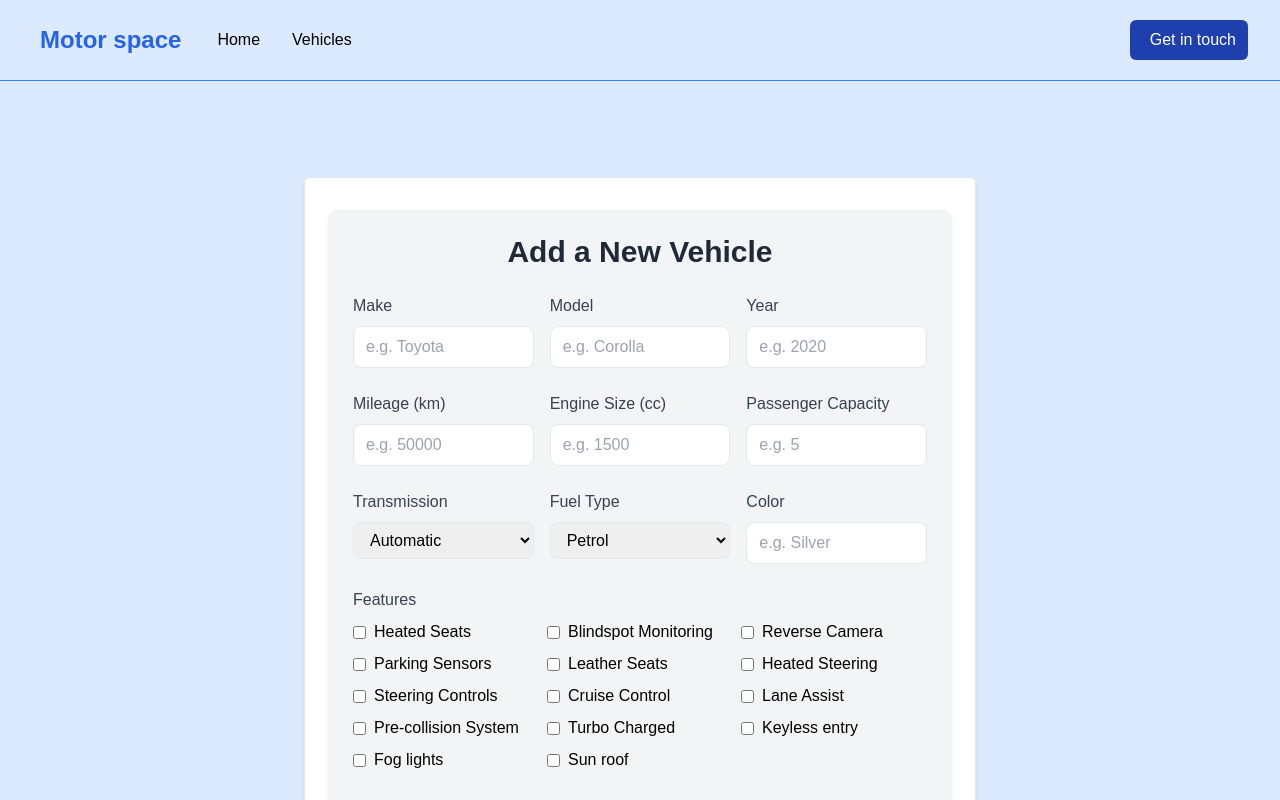
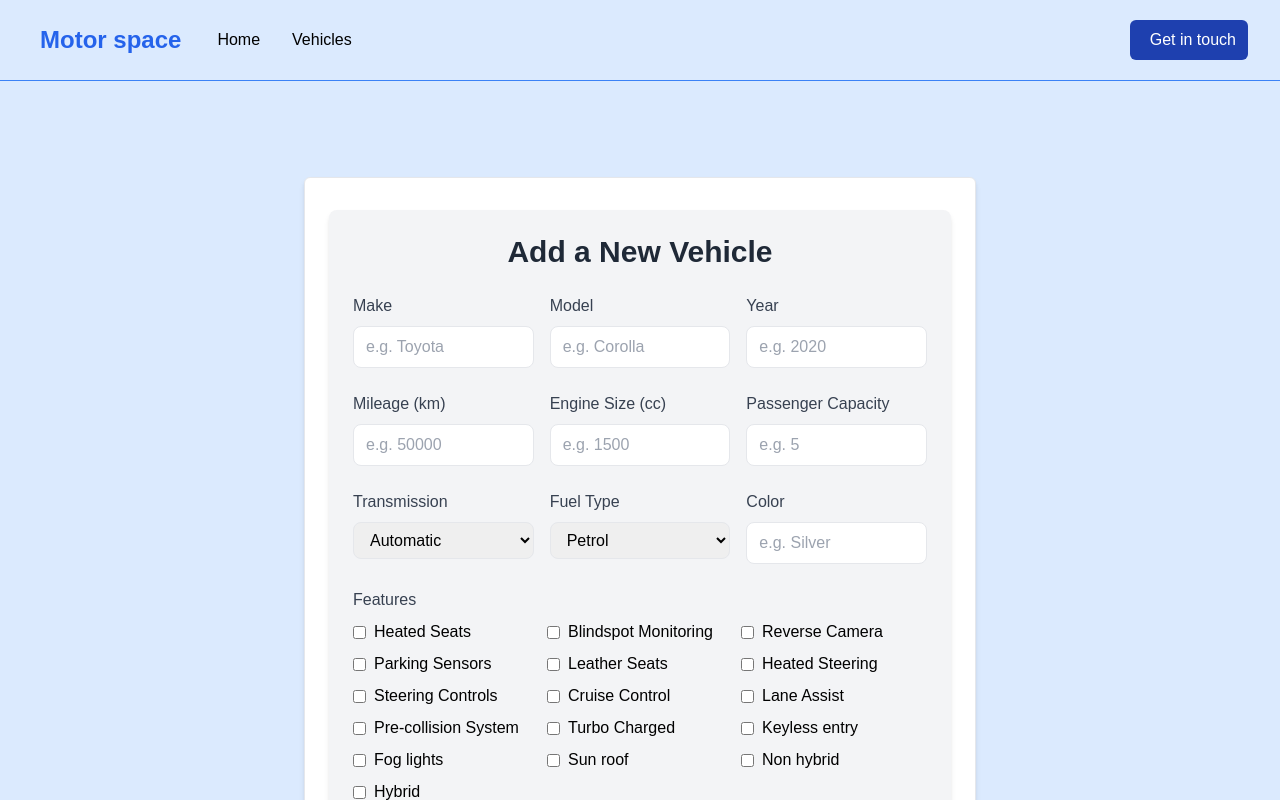
Before and after one commit to Avelimanuel/motorspacenextjs, a Next.js app: page /vehicles/addvehicle in a window 1280 px wide. Shown: the top 800 px of the page. Built offline with nearby package versions, Linux system fonts and the light colour scheme; no server answers.

Commit message:
added a vehicle

```diff
--- a/components/AddVehicleForm.jsx
+++ b/components/AddVehicleForm.jsx
@@ -16,7 +16,9 @@ const predefinedFeatures = [
   "Turbo Charged",
   "Keyless entry",
   "Fog lights",
-  "Sun roof"
+  "Sun roof",
+  "Non hybrid",
+  "Hybrid"
 ];
 
 const AddVehicleForm = () => {
```
